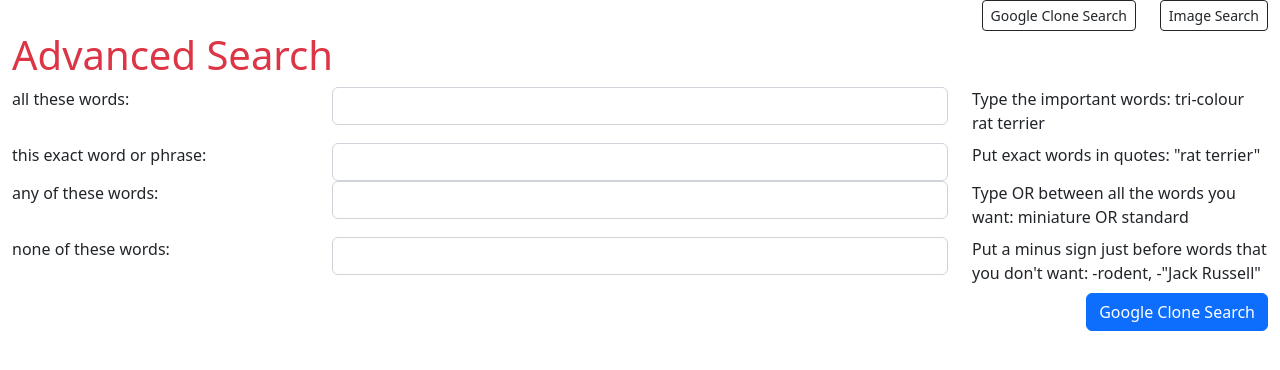
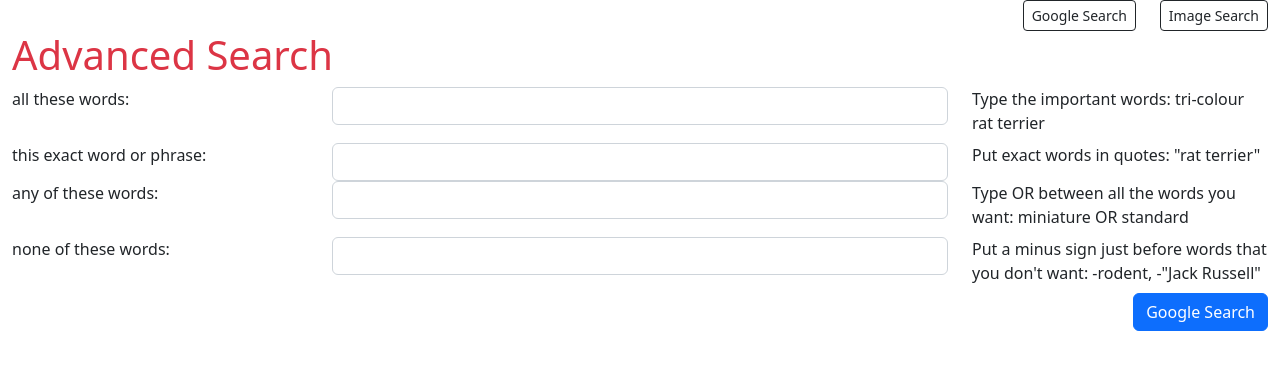
Before and after one commit to Jainana0306/GoogleClone, a plain HTML site: page AdvanceSearch.html in a window 1280 px wide. Drawn offline with nearby package versions, Linux system fonts and the light colour scheme.

Commit message:
change google clone to google

```diff
--- a/AdvanceSearch.html
+++ b/AdvanceSearch.html
@@ -29,7 +29,7 @@
       <div class="row justify-content-end">
         <div class="col-auto">
           <a href="index.html" class="btn btn-outline-dark btn-sm" role="button"
-            >Google Clone Search</a
+            >Google Search</a
           >
         </div>
         <div class="col-auto">
@@ -148,7 +148,7 @@
           <div class="col-auto">
             <input
               type="submit"
-              value="Google Clone Search"
+              value="Google Search"
               class="btn btn-primary"
             />
           </div>
```
